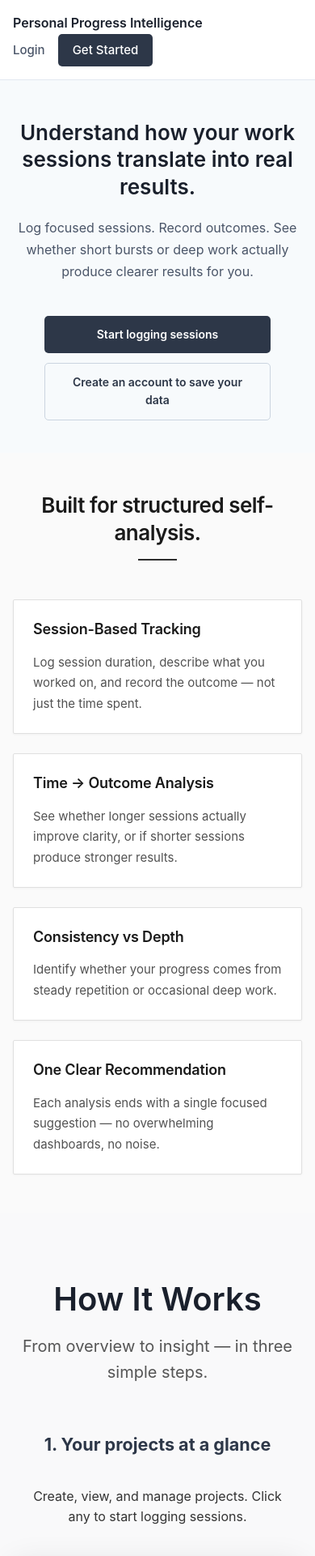
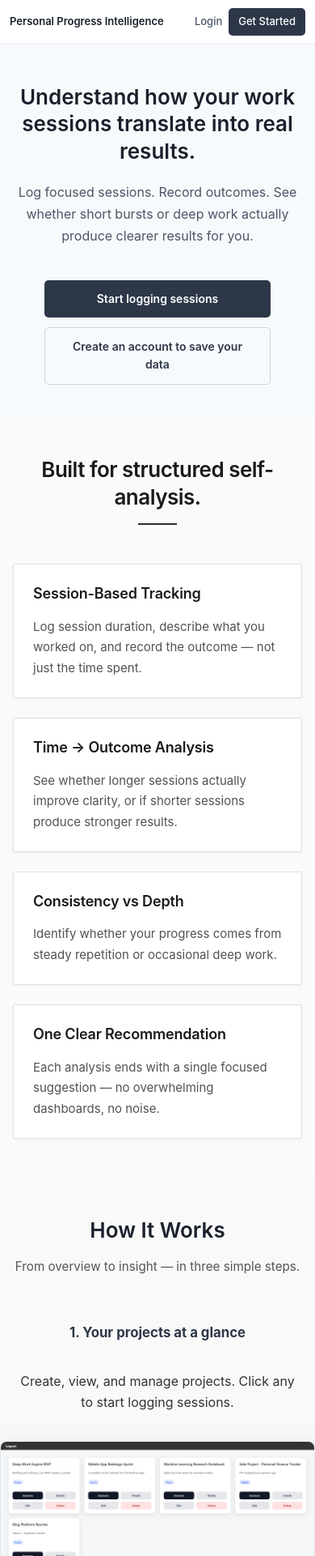
Before and after one commit to muzakkir2045/PPI, a Flask app: page / in a window 390 px wide; the page is wider, and only the part inside the window is pictured. Shown: the top 1921 px of that part at 81% size. Run offline with Flask 3, Linux system fonts and the light colour scheme.

Commit message:
Fix mobile responsiveness

```diff
--- a/static/landing.css
+++ b/static/landing.css
@@ -52,7 +52,7 @@ p {
 .navbar {
     background: #ffffff;
     border-bottom: 1px solid #e2e8f0;
-    padding: 1rem 0;
+    padding: 0.875rem 0;
     position: sticky;
     top: 0;
     z-index: 100;
@@ -62,18 +62,22 @@ p {
     display: flex;
     justify-content: space-between;
     align-items: center;
+    gap: 1rem;
 }
 
 .logo {
     font-size: 1.0625rem;
     font-weight: 600;
     color: #1a202c;
+    white-space: nowrap;
+    flex-shrink: 0;
 }
 
 .nav-links {
     display: flex;
     gap: 1.5rem;
     align-items: center;
+    flex-shrink: 0;
 }
 
 .nav-links a {
@@ -82,6 +86,7 @@ p {
     font-weight: 500;
     font-size: 0.9375rem;
     transition: color 0.2s;
+    white-space: nowrap;
 }
 
 .nav-links a:hover {
@@ -525,16 +511,33 @@ footer p {
         max-width: 280px;
     }
 
+    /* NAVBAR MOBILE FIXES */
+    .navbar {
+        padding: 0.75rem 0;
+    }
+
     .navbar .container {
-        flex-wrap: wrap;
+        gap: 0.75rem;
+        padding: 0 16px;
     }
 
     .logo {
-        font-size: 1rem;
+        font-size: 0.875rem;
+        line-height: 1.2;
+        max-width: 180px;
     }
 
     .nav-links {
-        gap: 1rem;
+        gap: 0.75rem;
+    }
+
+    .nav-links a {
+        font-size: 0.875rem;
+    }
+
+    .nav-links .cta-btn {
+        padding: 0.5rem 0.875rem;
+        font-size: 0.875rem;
     }
 
     .feature-grid {
@@ -543,24 +546,80 @@ footer p {
     }
 
     .what-it-does,
-    .screenshot-section,
+    .structure-section,
     .who-its-for,
     .final-cta {
         padding: 3.5rem 0;
     }
 
-    .screenshot-placeholder {
-        padding: 3rem 1.5rem;
+    .what-it-does h2 {
+        font-size: 1.625rem;
     }
 
-    /* Mobile adjustments for who-its-for */
+    .section-divider {
+        margin-bottom: 3rem;
+    }
+
+    .feature-card {
+        padding: 2rem;
+    }
+
+    /* Structure section mobile */
+    .structure-section h2 {
+        font-size: 1.875rem;
+    }
+
+    .lead {
+        font-size: 1.05rem;
+        padding: 0 1rem;
+    }
+
+    .screenshot-wide {
+        max-width: 100%;
+        border-radius: 8px;
+    }
+
+    .screenshot-caption {
+        font-size: 1rem;
+        padding: 0 1rem;
+    }
+
+    .screenshot-caption strong {
+        font-size: 1.15rem;
+    }
+
+    /* WHO ITS FOR - Mobile fixes */
+    .who-its-for {
+        padding: 3.5rem 1rem;
+    }
+
     .who-text {
         padding-left: 1rem;
         border-left-width: 2px;
+        font-size: 1rem;
+    }
+
+    .who-text p:first-child {
+        font-size: 1.1rem;
+    }
+
+    .who-visuals {
+        grid-template-columns: repeat(2, 1fr);
+        gap: 1rem;
+        padding: 0;
     }
 
     .visual-item {
         padding: 1.5rem 1rem;
+    }
+
+    .visual-icon {
+        width: 56px;
+        height: 56px;
+    }
+
+    .visual-item p {
+        font-size: 0.875rem;
     }
 }
 
@@ -581,6 +640,34 @@ footer p {
         padding: 3rem 0 2.5rem;
     }
 
+    /* VERY SMALL SCREEN NAVBAR */
+    .navbar {
+        padding: 0.625rem 0;
+    }
+
+    .navbar .container {
+        padding: 0 12px;
+        gap: 0.5rem;
+    }
+
+    .logo {
+        font-size: 0.8125rem;
+        max-width: 160px;
+    }
+
+    .nav-links {
+        gap: 0.5rem;
+    }
+
+    .nav-links a {
+        font-size: 0.8125rem;
+    }
+
+    .nav-links .cta-btn {
+        padding: 0.4rem 0.75rem;
+        font-size: 0.8125rem;
+    }
+
     .primary-btn,
     .secondary-btn {
         padding: 0.75rem 1.5rem;
@@ -592,9 +679,51 @@ footer p {
     }
 
     .what-it-does,
-    .screenshot-section,
+    .structure-section,
     .who-its-for,
     .final-cta {
         padding: 3rem 0;
     }
+
+    /* Tighter spacing for very small screens */
+    .who-its-for {
+        padding: 3rem 0.75rem;
+    }
+
+    .who-text {
+        padding-left: 0.75rem;
+        font-size: 0.95rem;
+    }
+
+    .who-visuals {
+        grid-template-columns: repeat(2, 1fr);
+        gap: 0.75rem;
+        padding: 0 0.25rem;
+    }
+
+    .visual-item {
+        padding: 1.25rem 0.75rem;
+    }
+
+    .visual-icon {
+        width: 48px;
+        height: 48px;
+    }
+
+    .visual-item p {
+        font-size: 0.8125rem;
+        line-height: 1.3;
+    }
+
+    .structure-section h2 {
+        font-size: 1.625rem;
+    }
+
+    .lead {
+        font-size: 0.95rem;
+    }
+
+    .screenshot-caption strong {
+        font-size: 1.05rem;
+    }
 }
--- a/templates/landing.html
+++ b/templates/landing.html
@@ -4,6 +4,14 @@
     <meta charset="UTF-8">
     <meta name="viewport" content="width=device-width, initial-scale=1.0">
     <title>Personal Progress Intelligence – Structured Self-Analysis</title>
+
+    <!-- ADD THESE 4 LINES -->
+    <link rel="icon" type="image/svg+xml" href="{{ url_for('static', filename='favicon.svg') }}">
+    <link rel="icon" type="image/png" sizes="32x32" href="{{ url_for('static', filename='favicon-32x32.png') }}">
+    <link rel="icon" type="image/png" sizes="16x16" href="{{ url_for('static', filename='favicon-16x16.png') }}">
+    <link rel="apple-touch-icon" sizes="180x180" href="{{ url_for('static', filename='apple-touch-icon.png') }}">
+    <!-- END OF FAVICON LINKS -->
+
     <link rel="stylesheet" href="{{ url_for('static', filename='landing.css') }}">
 </head>
 <body>
```
Also changed, not shown: other parts of static/landing.css (+30 -49 lines), app/metrics.py (+1 -14 lines).
